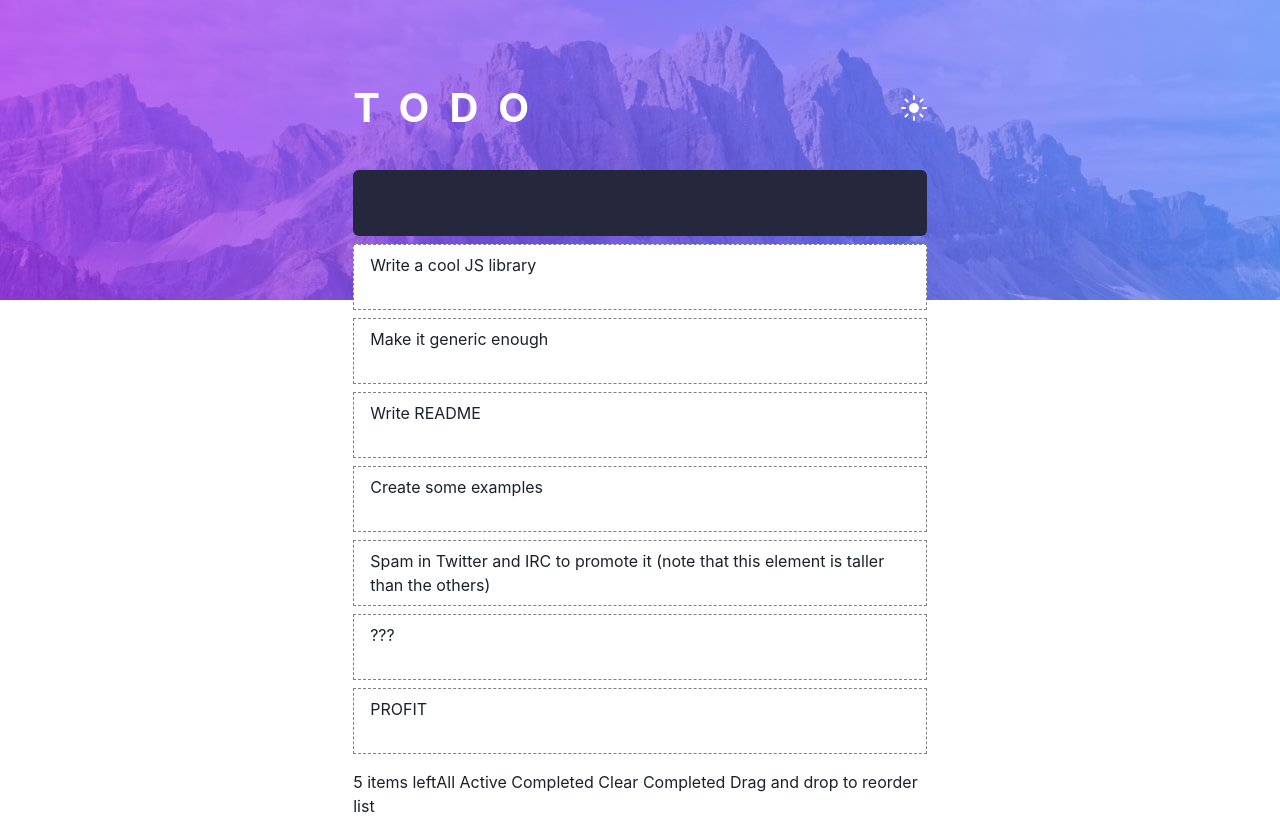
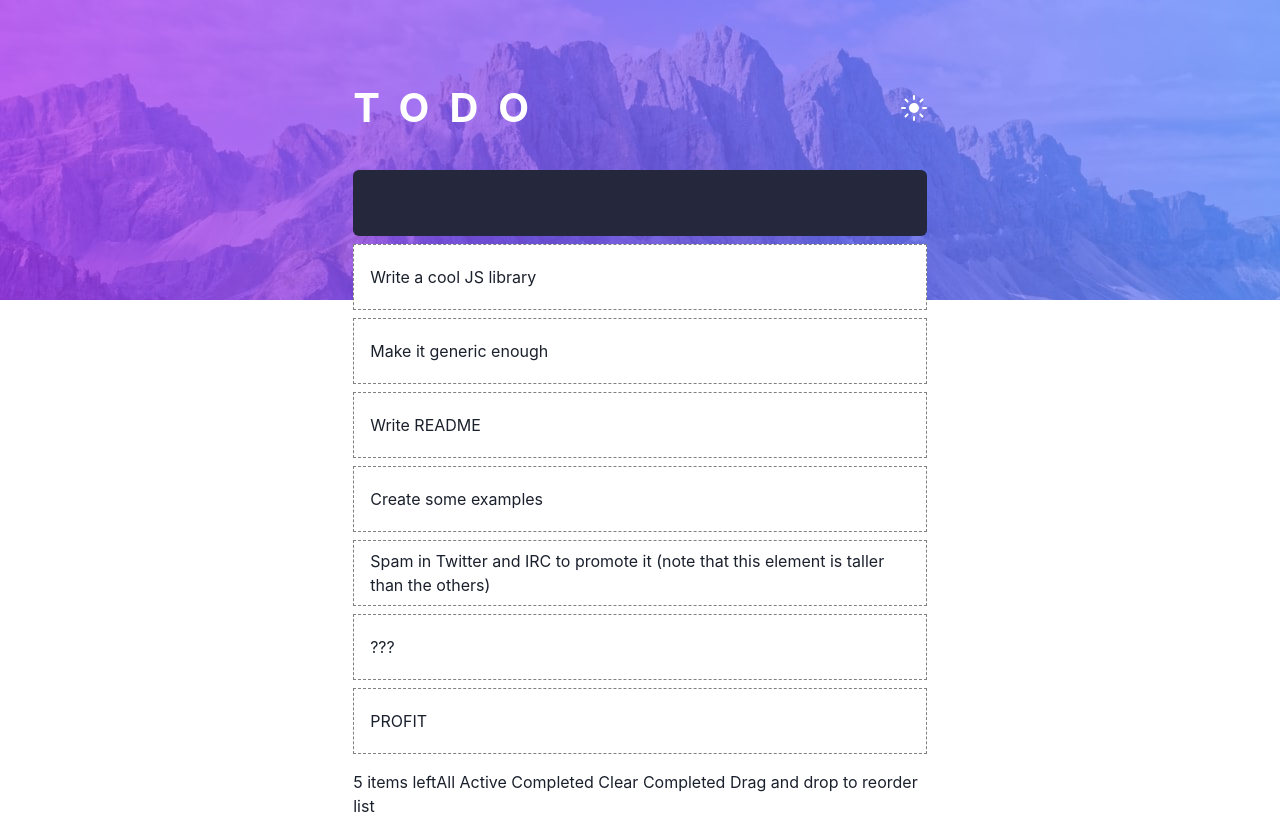
Before and after one commit to Ricuesta86/todo-app-frontend, a React (Vite) app: page / in a window 1280 px wide. Built offline with nearby package versions, Linux system fonts and the light colour scheme.

Commit message:
Add  handleTogget  completed

```diff
--- a/src/App.tsx
+++ b/src/App.tsx
@@ -30,30 +30,37 @@ function App() {
     {
       id: 1,
       text: "Write a cool JS library",
+      completed: false,
     },
     {
       id: 2,
       text: "Make it generic enough",
+      completed: false,
     },
     {
       id: 3,
       text: "Write README",
+      completed: false,
     },
     {
       id: 4,
       text: "Create some examples",
+      completed: false,
     },
     {
       id: 5,
       text: "Spam in Twitter and IRC to promote it (note that this element is taller than the others)",
+      completed: false,
     },
     {
       id: 6,
       text: "???",
+      completed: false,
     },
     {
       id: 7,
       text: "PROFIT",
+      completed: false,
     },
   ]);
   const [text, setText] = useState<string>("");
@@ -67,6 +74,7 @@ function App() {
           todos.concat({
             id: Date.now(),
             text,
+            completed: false,
           }),
         );
         setText("");
@@ -93,11 +101,27 @@ function App() {
   }, []);
 
   const renderCard = useCallback(
-    (card: {id: number; text: string}, index: number) => {
-      return <Card key={card.id} id={card.id} index={index} moveCard={moveCard} text={card.text} />;
+    (card: todo, index: number) => {
+      return (
+        <Card
+          key={card.id}
+          completed={card.completed}
+          handleTogget={handleTogget}
+          id={card.id}
+          index={index}
+          moveCard={moveCard}
+          text={card.text}
+        />
+      );
     },
     [moveCard],
   );
+
+  const handleTogget = (id: todo["id"]) => {
+    setTodos((todos) =>
+      todos.map((todo) => (todo.id === id ? {...todo, completed: !todo.completed} : todo)),
+    );
+  };
 
   return (
     <Box height={"800px"} maxW={"2x1"}>
--- a/src/components/Card.tsx
+++ b/src/components/Card.tsx
@@ -1,9 +1,11 @@
 import type {Identifier, XYCoord} from "dnd-core";
 import type {FC} from "react";
 
-import {Box} from "@chakra-ui/react";
+import {Box, Flex} from "@chakra-ui/react";
 import {useRef} from "react";
 import {useDrag, useDrop} from "react-dnd";
+
+import {todo} from "../types";
 
 import {ItemTypes} from "./ItemTypes";
 
@@ -19,7 +21,9 @@ export interface CardProps {
   id: any;
   text: string;
   index: number;
+  completed: boolean;
   moveCard: (dragIndex: number, hoverIndex: number) => void;
+  handleTogget: (id: todo["id"]) => void;
 }
 
 interface DragItem {
@@ -28,7 +32,7 @@ interface DragItem {
   type: string;
 }
 
-export const Card: FC<CardProps> = ({id, text, index, moveCard}) => {
+export const Card: FC<CardProps> = ({id, text, completed, index, moveCard, handleTogget}) => {
   const ref = useRef<HTMLDivElement>(null);
   const [{handlerId}, drop] = useDrop<DragItem, void, {handlerId: Identifier | null}>({
     accept: ItemTypes.CARD,
@@ -101,14 +105,19 @@ export const Card: FC<CardProps> = ({id, text, index, moveCard}) => {
   drag(drop(ref));
 
   return (
-    <Box
+    <Flex
       ref={ref}
+      alignItems={"center"}
       data-handler-id={handlerId}
+      direction={"row"}
       height={"66px"}
+      justifyContent={"space-between"}
       style={{...style, opacity}}
       width={"100%"}
     >
-      {text}
-    </Box>
+      <Box cursor={"pointer"} onClick={() => handleTogget(id)}>
+        {completed ? "Completado" : text}
+      </Box>
+    </Flex>
   );
 };
--- a/src/types.ts
+++ b/src/types.ts
@@ -1,4 +1,5 @@
 export type todo = {
   id: number;
   text: string;
+  completed: boolean;
 };
```
